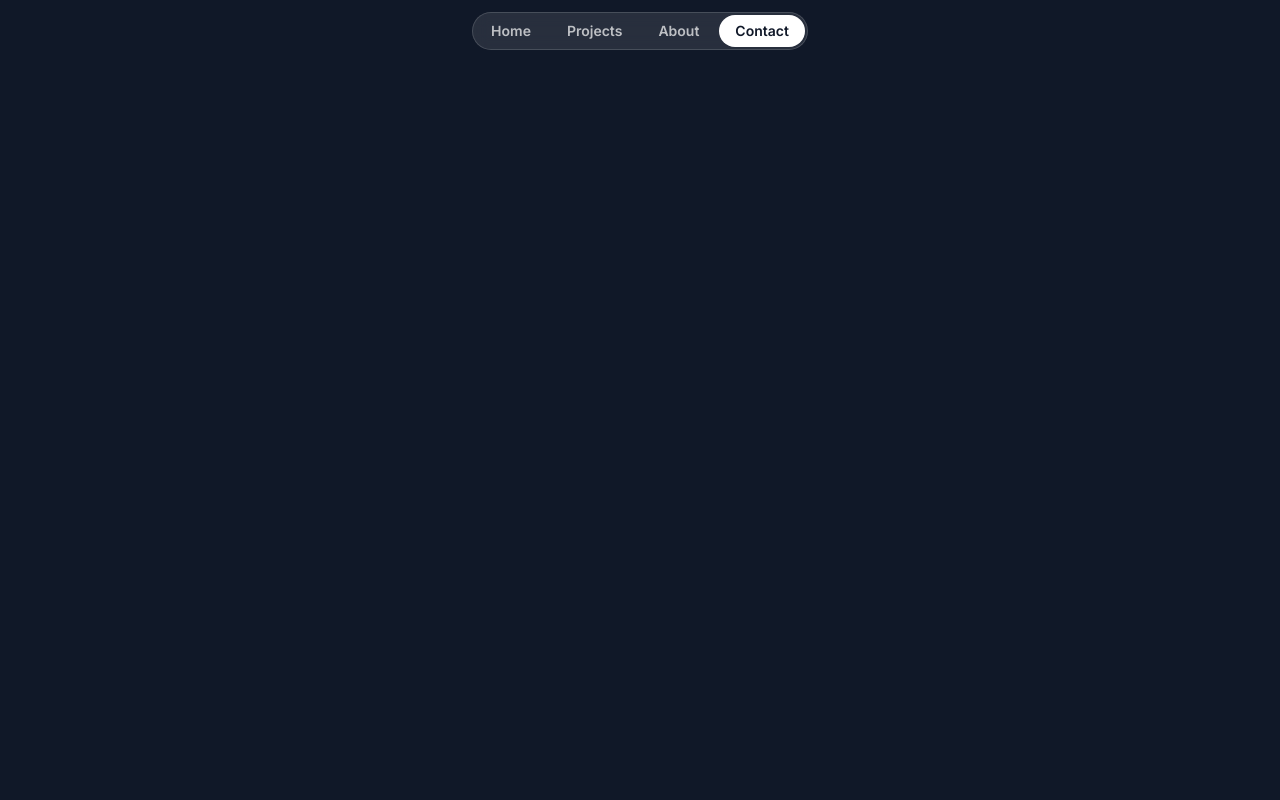
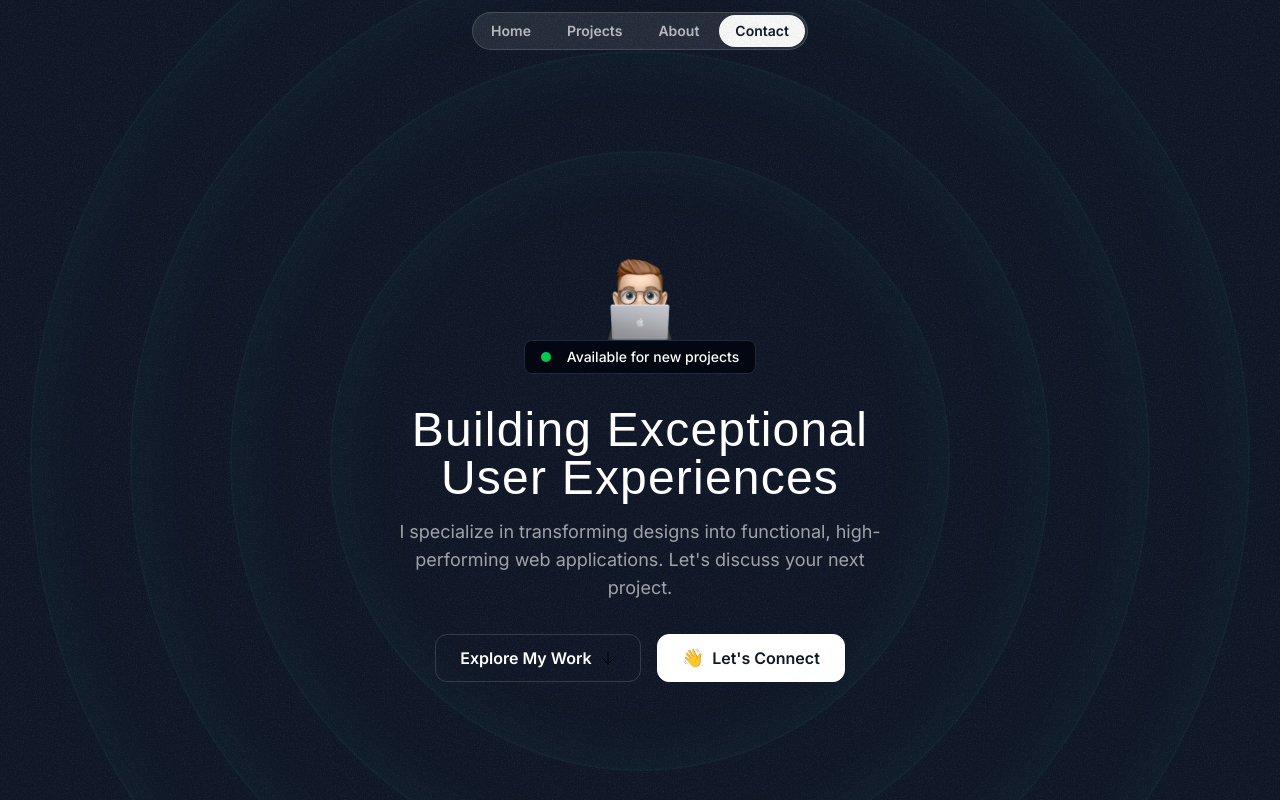
Before and after one commit to ShimaSafari/portfolio, a Next.js app: page / in a window 1280 px wide. Shown: the top 800 px of the page. Built offline with nearby package versions, Linux system fonts and the light colour scheme; a web font is replaced by a local one.

Commit message:
add Hero Section pt.1

```diff
--- a/package.json
+++ b/package.json
@@ -9,7 +9,6 @@
     "lint": "next lint"
   },
   "dependencies": {
-    "@svgr/webpack": "^8.1.0",
     "framer-motion": "^12.9.2",
     "next": "15.3.1",
     "react": "^19.0.0",
--- a/src/app/globals.css
+++ b/src/app/globals.css
@@ -18,4 +18,8 @@
   .nav-item {
     @apply px-4 py-1.5 rounded-full text-white/70 text-sm font-semibold hover:bg-white/10 hover:text-white transition duration-300;
   }
+
+  .hero-ring {
+    @apply absolute inset-0  border-2 top-1/2 left-1/2 -translate-y-1/2 -translate-x-1/2 rounded-full border-emerald-300/5 shadow-[0_0_80px_inset] shadow-emerald-300/5;
+  }
 }
--- a/src/app/page.tsx
+++ b/src/app/page.tsx
@@ -1,9 +1,11 @@
 import { Header } from "@/sections/Header";
+import { HeroSection } from "@/sections/Hero";
 
 export default function Home() {
   return (
     <div className="">
       <Header />
+      <HeroSection />
     </div>
   );
 }
--- a/src/sections/Header.tsx
+++ b/src/sections/Header.tsx
@@ -1,6 +1,6 @@
 export const Header = () => {
   return (
-    <div className="flex justify-center items-center relative top-3">
+    <div className="flex justify-center items-center fixed top-3 w-full">
       <nav className="flex gap-1 p-0.5 border border-white/15 rounded-full bg-white/10 backdrop-blur">
         <a href="/" className="nav-item">
           Home
--- a/src/sections/Hero.tsx
+++ b/src/sections/Hero.tsx
@@ -1,3 +1,60 @@
+import memojiImage from "@/assets/images/memoji-computer.png";
+import Image from "next/image";
+import ArrowDown from "@/assets/icons/arrow-down.svg";
+import grainImage from "@/assets/images/grain.jpg";
+// import StarIcon from "@/assets/icons/star.svg";
 export const HeroSection = () => {
-  return <div>Hero Section</div>;
+  return (
+    <div className="py-32 md:py-48 lg:py-60 relative z-0 overflow-x-clip">
+      <div
+        className="absolute inset-0 -z-30 opacity-5"
+        style={{ backgroundImage: `url(${grainImage.src})` }}
+      ></div>
+      <div className="size-[620px] hero-ring"></div>
+      <div className="size-[820px] hero-ring"></div>
+      <div className="size-[1020px] hero-ring"></div>
+      <div className="size-[1220px] hero-ring"></div>
+      {/* <div className="absolute">
+        <Image
+          src={StarIcon}
+          alt="star icon"
+          className="size-28 text-emerald-300"
+        />
+      </div> */}
+      <div className="container">
+        <div className="flex flex-col items-center">
+          <Image
+            src={memojiImage}
+            className="size-[100px]"
+            alt="Person peeking from behind a laptop"
+          />
+          <div className="bg-gray-950 border border-gray-800 px-4 py-1.5 inline-flex items-center gap-4 rounded-lg">
+            <div className="bg-green-500 size-2.5 rounded-full"></div>
+            <div className="text-sm font-medium">
+              Available for new projects
+            </div>
+          </div>
+        </div>
+        <div className="max-w-lg mx-auto sm:px-4 md:px-0">
+          <h1 className="font-serif text-center text-3xl md:text-5xl mt-8 tracking-wide">
+            Building Exceptional User Experiences
+          </h1>
+          <p className="mt-4 text-center text-white/60 md:text-lg">
+            I specialize in transforming designs into functional,
+            high-performing web applications. Let's discuss your next project.
+          </p>
+        </div>
+        <div className="flex flex-col md:flex-row justify-center items-center mt-8 gap-4">
+          <button className="inline-flex  items-center gap-2 border border-white/15 px-6 h-12 rounded-xl">
+            <span className="font-semibold">Explore My Work</span>
+            <Image src={ArrowDown} alt="Arrow Down" className="size-4" />
+          </button>
+          <button className="inline-flex items-center gap-2 border border-white bg-white text-gray-900 h-12 px-6 rounded-xl">
+            <span className="text-lg">👋</span>
+            <span className="font-semibold">Let's Connect</span>
+          </button>
+        </div>
+      </div>
+    </div>
+  );
 };
```
Also changed, not shown: 1 other file (tests, documents, lock files or other folders).
